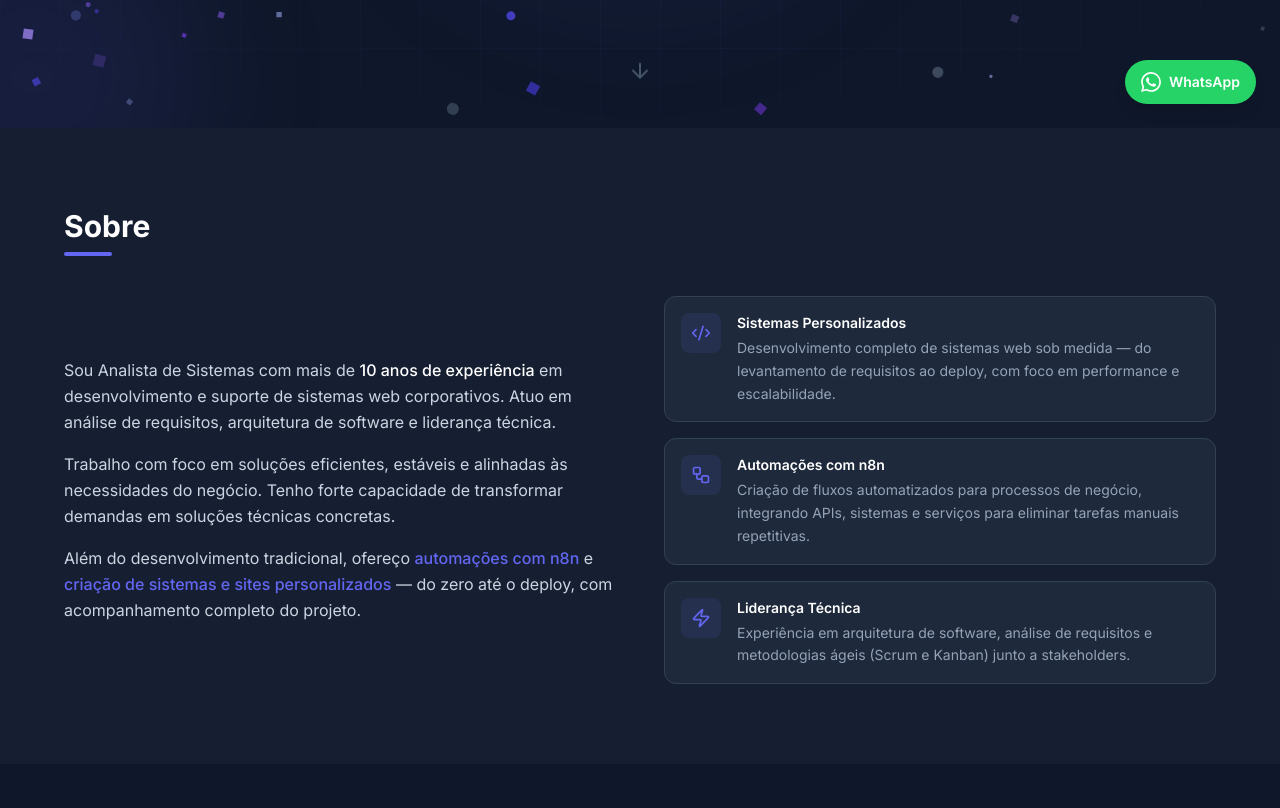
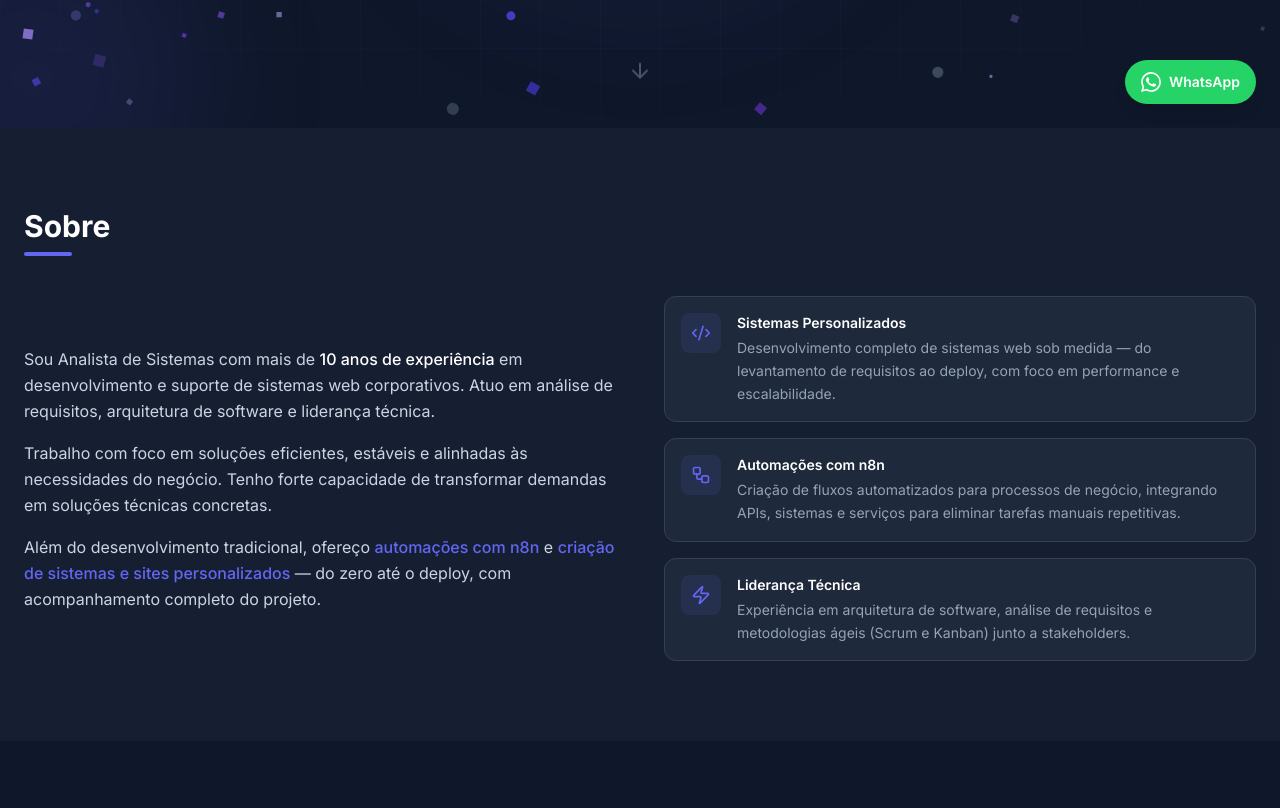
Before and after one commit to gamoreira/portifolio, a React (Vite) app in the folder frontend/: page / in a window 1280 px wide. Shown: the part 672-1480 px from the top of the page. Built offline with nearby package versions, Linux system fonts and the light colour scheme.

Commit message:
Update max width section container

```diff
--- a/frontend/src/index.css
+++ b/frontend/src/index.css
@@ -58,7 +58,7 @@
 
 @layer components {
   .section-container {
-    @apply max-w-[75rem] mx-auto px-4 py-14 md:px-6 md:py-20;
+    @apply max-w-[90rem] mx-auto px-4 py-14 md:px-6 md:py-20;
   }
 
   .section-title {
```
Also changed, not shown: 1 other file (tests, documents, lock files or other folders).
